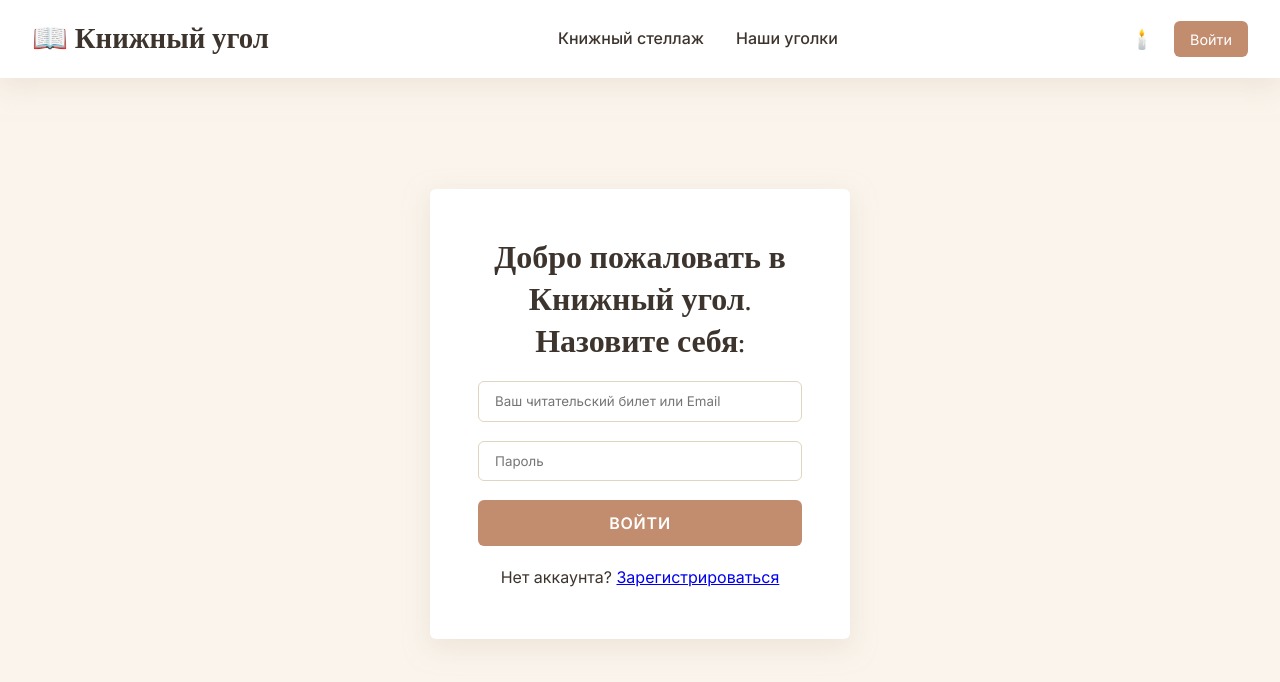
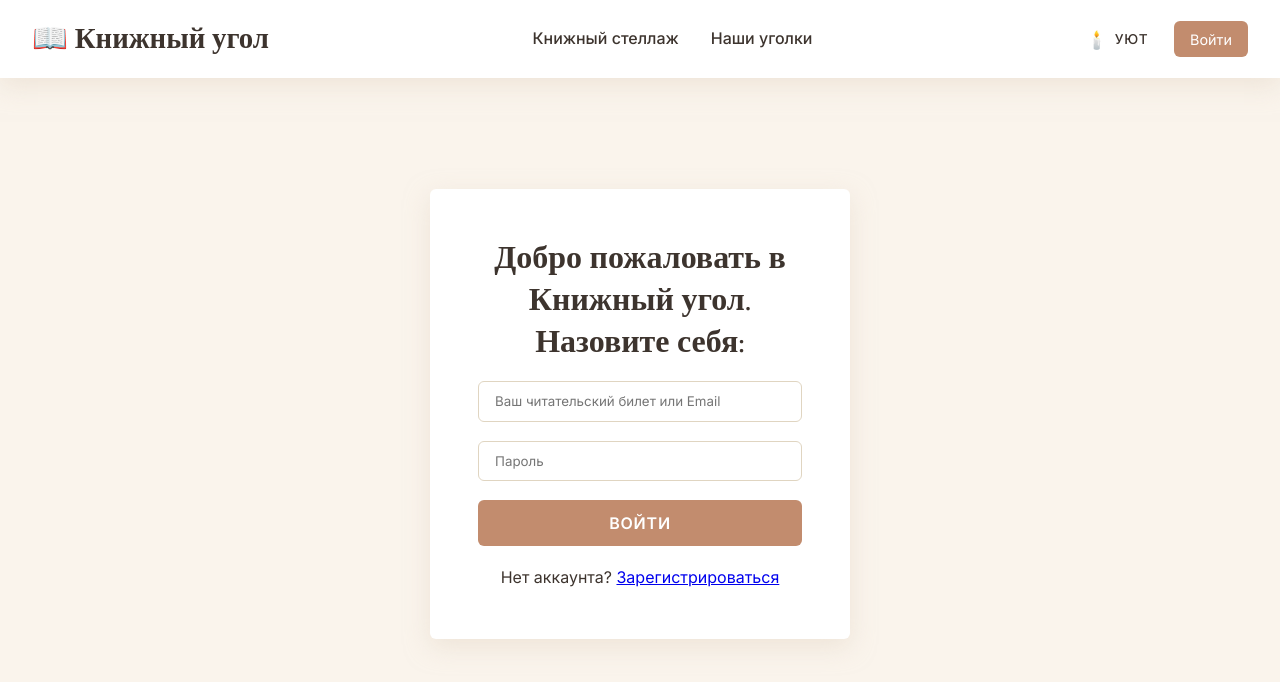
Before and after one commit to Chomachok/Libraries-management-system-web-app, a React (Vite) app in the folder frontend/: page /login in a window 1280 px wide. Shown: the top 682 px of the page. Built offline with nearby package versions, Linux system fonts and the light colour scheme; no server answers.

Commit message:
fix: the theme change button has been changed to improve UX.

```diff
--- a/frontend/src/components/ThemeToggle/ThemeToggle.jsx
+++ b/frontend/src/components/ThemeToggle/ThemeToggle.jsx
@@ -1,23 +1,32 @@
 import { useState, useEffect } from 'react';
+import styles from './ThemeToggle.module.css';
 
 export default function ThemeToggle() {
-  const [isAmber, setIsAmber] = useState(() => document.body.classList.contains('amber-theme'));
+  const [isAmber, setIsAmber] = useState(() => {
+    // Сначала проверяем localStorage, затем класс
+    const saved = localStorage.getItem('theme');
+    if (saved === 'amber') return true;
+    if (saved === 'light') return false;
+    return document.body.classList.contains('amber-theme');
+  });
 
-  const toggle = () => {
-    setIsAmber(prev => {
-      const newVal = !prev;
-      document.body.classList.toggle('amber-theme', newVal);
-      return newVal;
-    });
-  };
+  // При монтировании синхронизируем класс с состоянием
+  useEffect(() => {
+    document.body.classList.toggle('amber-theme', isAmber);
+    localStorage.setItem('theme', isAmber ? 'amber' : 'light');
+  }, [isAmber]);
+
+  const toggle = () => setIsAmber(prev => !prev);
 
   return (
     <button
       onClick={toggle}
-      title={isAmber ? 'Выключить настольную лампу' : 'Включить настольную лампу'}
-      style={{ background: 'none', color: 'var(--color-text-main)', fontSize: '1.2rem', padding: '0.2rem' }}
+      className={styles.toggle}
+      title={isAmber ? 'Включить свет' : 'Включить настольную лампу'}
+      aria-label={isAmber ? 'Переключить на светлую тему' : 'Переключить на тёмную тему'}
     >
-      {isAmber ? '💡' : '🕯️'}
+      <span className={styles.icon}>{isAmber ? '💡' : '🕯️'}</span>
+      <span className={styles.label}>{isAmber ? 'Свет' : 'Уют'}</span>
     </button>
   );
 }
--- /dev/null
+++ b/frontend/src/components/ThemeToggle/ThemeToggle.module.css
@@ -0,0 +1,39 @@
+.toggle {
+  display: flex;
+  align-items: center;
+  gap: 0.4rem;
+  background: none;
+  border: none;
+  cursor: pointer;
+  font-family: var(--font-ui);
+  font-size: 0.85rem;
+  color: var(--color-text-main);
+  padding: 0.3rem 0.6rem;
+  border-radius: 20px;
+  transition: all 0.3s;
+  white-space: nowrap;
+}
+
+.toggle:hover {
+  background: var(--color-accent-secondary);
+}
+
+.icon {
+  font-size: 1.1rem;
+}
+
+.label {
+  font-weight: 500;
+  text-transform: uppercase;
+  letter-spacing: 0.05em;
+}
+
+/* Увеличенная версия для мобильного меню */
+@media (max-width: 768px) {
+  .toggle {
+    font-size: 1rem;
+    padding: 0.5rem 1.2rem;
+    background: var(--color-accent-secondary);
+    border-radius: 20px;
+  }
+}
```
